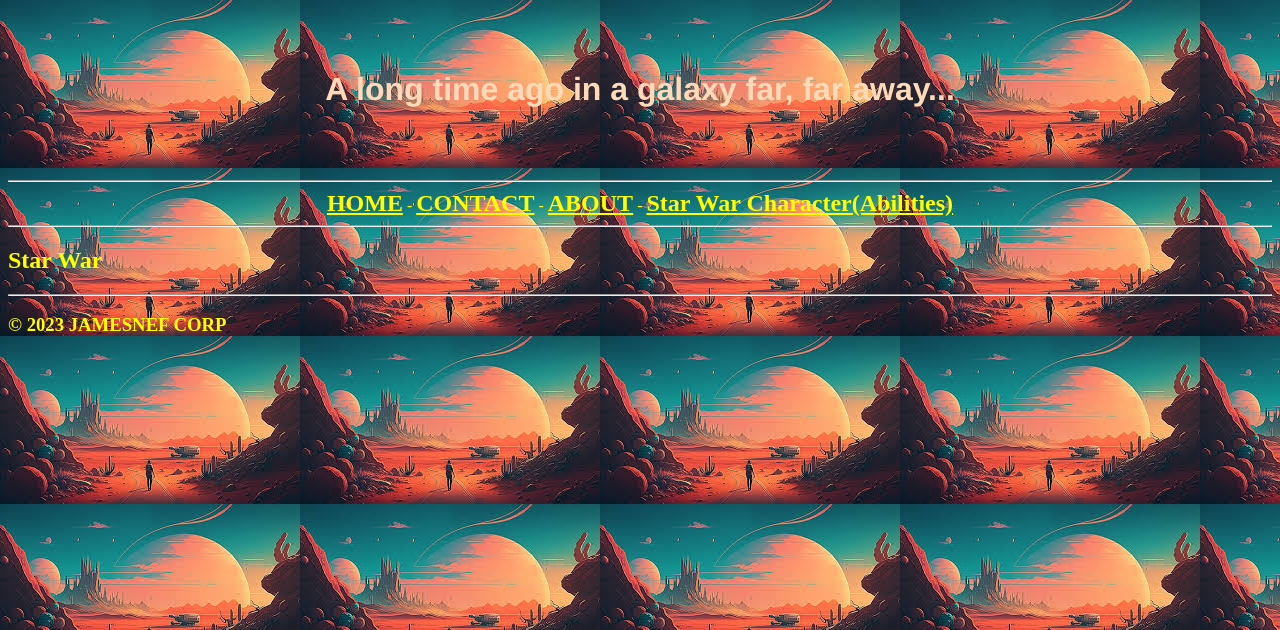
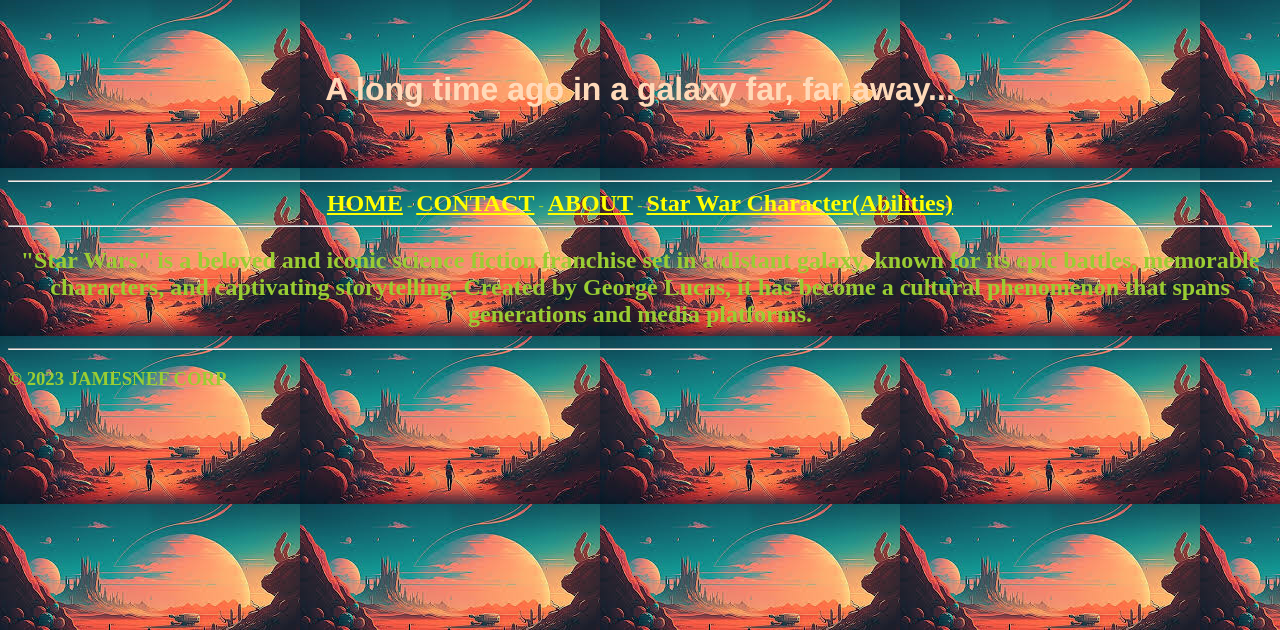
Before and after one commit to Jamesnef/star-wars, a Flask app: page / in a window 1280 px wide. Shown: the top 630 px of the page. Run offline with Flask 3, Linux system fonts and the light colour scheme.

Commit message:
change to contact and home page

```diff
--- a/routes.py
+++ b/routes.py
@@ -1,4 +1,4 @@
-from flask import Flask, render_template
+from flask import Flask, render_template, redirect, request
 import sqlite3
 
 app = Flask(__name__)
@@ -10,7 +10,24 @@
 
 @app.route("/contact")
 def contact():
-    return render_template("contact.html")
+    conn = sqlite3.connect('starwar')
+    cursor = conn.cursor()
+    cursor.execute("SELECT * FROM entries")
+    entries = cursor.fetchall()
+    conn.close()
+    return render_template('contact.html', entries)
+
+@app.route('/add_entry', methods=['POST'])
+def add_entry(): #def add entry = save entry
+    if request.method == 'POST':  #check if method = post or ?
+        content = request.form['content']  #content = databse / rqf = data submit in form from box
+        conn = sqlite3.connect('starwar.db')  # sqlite connect database
+        cursor = conn.cursor()  #worker ahhhhhhhhh *connection with db*
+        cursor.execute("INSERT INTO entries (content) VALUES (?)", (content,))
+        conn.commit()  #save permit trong db / ko có dòng này là save temp
+        conn.close()  #close connection
+    return redirect('/')
+
 
 @app.route("/about")
 def about():
--- a/static/CSS/style.css
+++ b/static/CSS/style.css
@@ -11,7 +11,7 @@
 
                         body{
                             font-family:"Century Gothic";
-                           color: yellow;
+                           color: yellowgreen;
                             background-image: url("/static/images/colourbackgroundstarwar.jpg");
                         }
 
--- a/templates/home.html
+++ b/templates/home.html
@@ -1,4 +1,6 @@
 {% extends"layout.html" %}
 {% block content %}
-<h2> Star War </h2>
+<b><center><h2>"Star Wars" is a beloved and iconic science fiction franchise set in a distant galaxy,
+    known for its epic battles, memorable characters, and captivating storytelling.
+     Created by George Lucas, it has become a cultural phenomenon that spans generations and media platforms.</h2></center></b>
 {% endblock %}
```
Also changed, not shown: templates/contact.html (+12 -1 lines), starwar.db, 1 other file.
